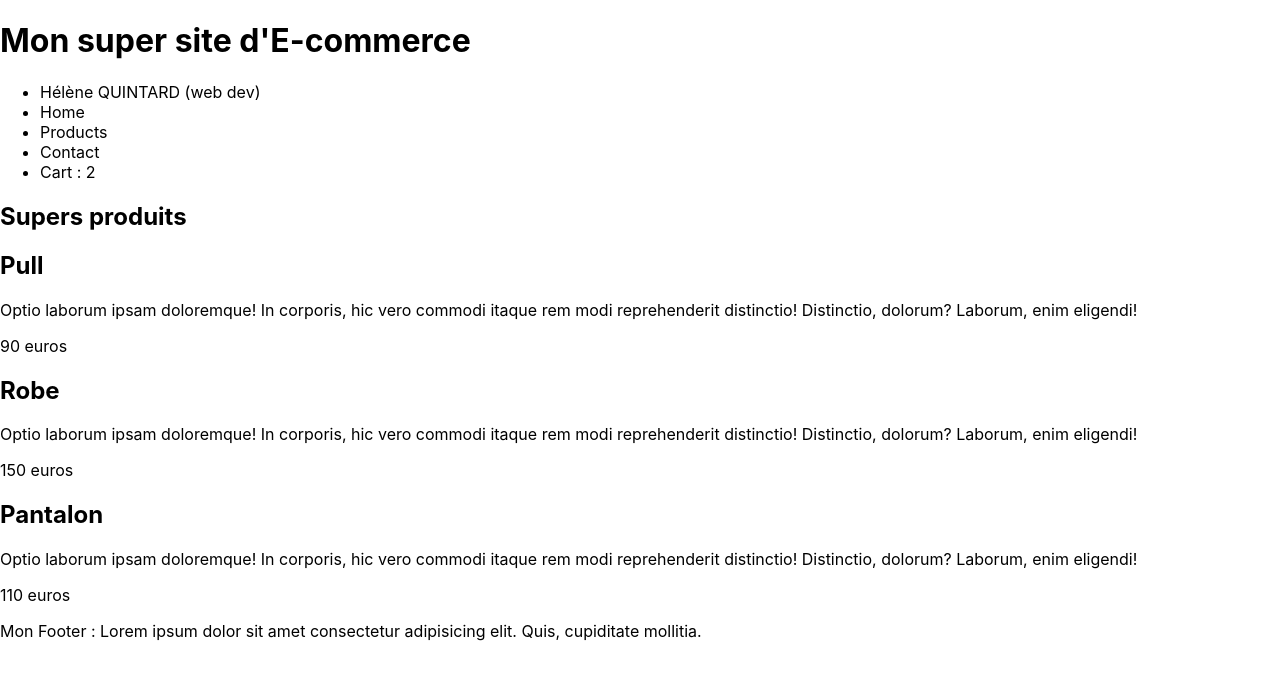
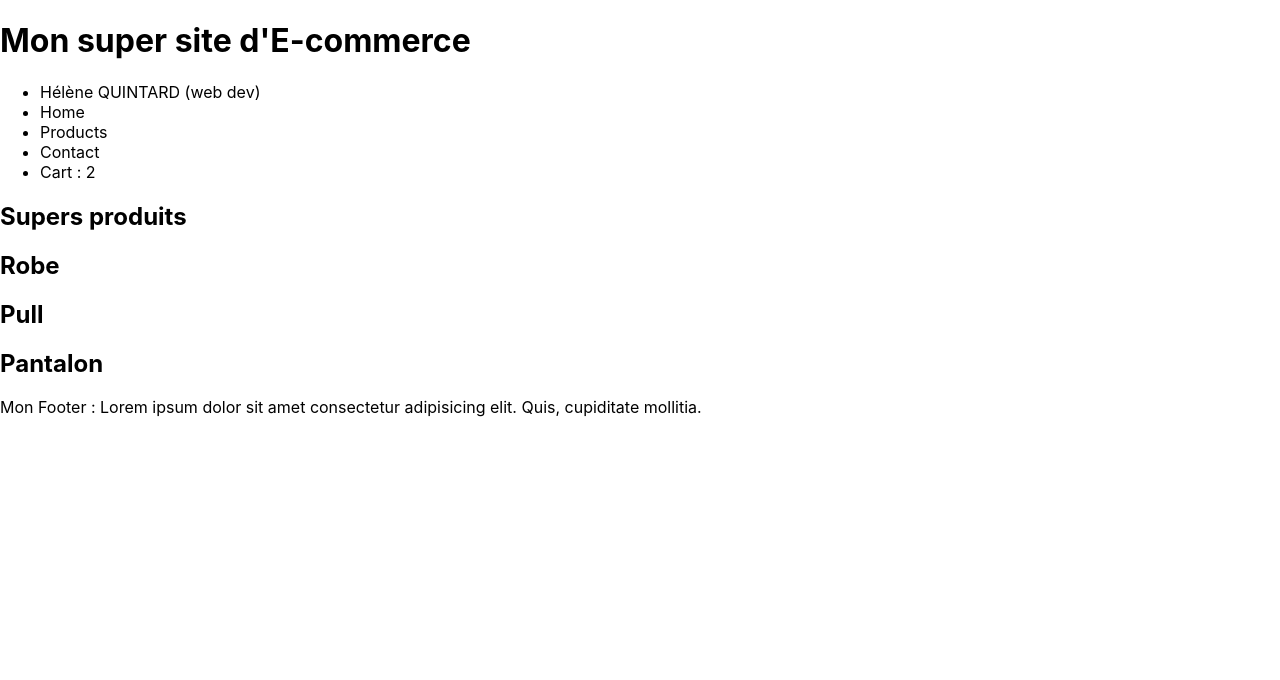
Before and after one commit to Heleneeeeeee/Exos-React, a React (Create React App) app: page / in a window 1280 px wide. Shown: the top 680 px of the page. Built offline with nearby package versions, Linux system fonts and the light colour scheme.

Commit message:
Add array

```diff
--- a/src/Products.js
+++ b/src/Products.js
@@ -1,25 +1,17 @@
 function Products () {
+
+    const productsAvailable = ["Robe", "Pull", "Pantalon"];
+
     return (
        <main>
-            <article>
-                <h2>Pull</h2>
-                <p>Optio laborum ipsam doloremque! In corporis, hic vero commodi itaque rem modi reprehenderit distinctio! Distinctio, dolorum? Laborum, enim eligendi!</p>
-                <p>90 euros</p>
-            </article>
-
-            <article>
-                <h2>Robe</h2>
-                <p>Optio laborum ipsam doloremque! In corporis, hic vero commodi itaque rem modi reprehenderit distinctio! Distinctio, dolorum? Laborum, enim eligendi!</p>
-                <p>150 euros</p>
-            </article>
-
-            <article>
-                <h2>Pantalon</h2>
-                <p>Optio laborum ipsam doloremque! In corporis, hic vero commodi itaque rem modi reprehenderit distinctio! Distinctio, dolorum? Laborum, enim eligendi!</p>
-                <p>110 euros</p>
-            </article>
+        {productsAvailable.map((product) => {
+        return (
+        <article>
+            <h2>{product}</h2>
+        </article>
+        );
+            })}
        </main>
-
     );
 }
 
```
